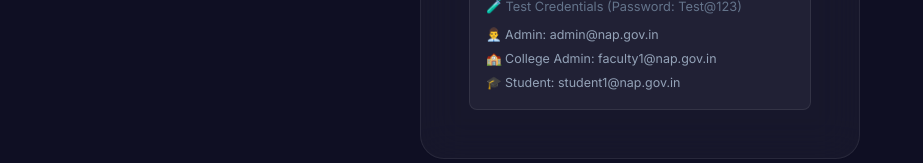
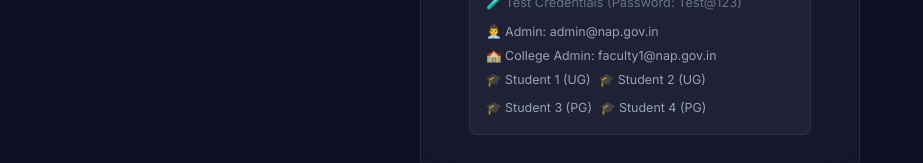
Before and after one commit to subbaraoakula79-lang/collage.agy, a React (Vite) app in the folder client/: page /login in a window 1280 px wide. Shown: the part 605-768 px from the top of the page, without its empty margins (0-923 px from the left). Built offline with nearby package versions, Linux system fonts and the light colour scheme; no server answers.

Commit message:
Add Student 1-4 mock credentials and quick-login links

```diff
--- a/client/src/pages/LoginPage.tsx
+++ b/client/src/pages/LoginPage.tsx
@@ -65,7 +65,12 @@
                     <div style={{ display: 'grid', gap: '4px', fontSize: '0.78rem', color: 'var(--text-secondary)' }}>
                         <span onClick={() => { setEmail('admin@nap.gov.in'); setPassword('Test@123'); }} style={{ cursor: 'pointer' }}>👨‍💼 Admin: admin@nap.gov.in</span>
                         <span onClick={() => { setEmail('faculty1@nap.gov.in'); setPassword('Test@123'); }} style={{ cursor: 'pointer' }}>🏫 College Admin: faculty1@nap.gov.in</span>
-                        <span onClick={() => { setEmail('student1@nap.gov.in'); setPassword('Test@123'); }} style={{ cursor: 'pointer' }}>🎓 Student: student1@nap.gov.in</span>
+                        <div style={{ display: 'flex', gap: '8px', flexWrap: 'wrap' }}>
+                            <span onClick={() => { setEmail('student1@nap.gov.in'); setPassword('Test@123'); }} style={{ cursor: 'pointer' }}>🎓 Student 1 (UG)</span>
+                            <span onClick={() => { setEmail('student2@nap.gov.in'); setPassword('Test@123'); }} style={{ cursor: 'pointer' }}>🎓 Student 2 (UG)</span>
+                            <span onClick={() => { setEmail('student3@nap.gov.in'); setPassword('Test@123'); }} style={{ cursor: 'pointer' }}>🎓 Student 3 (PG)</span>
+                            <span onClick={() => { setEmail('student4@nap.gov.in'); setPassword('Test@123'); }} style={{ cursor: 'pointer' }}>🎓 Student 4 (PG)</span>
+                        </div>
                     </div>
                 </div>
             </div>
```
Also changed, not shown: 1 other file (tests, documents, lock files or other folders).
